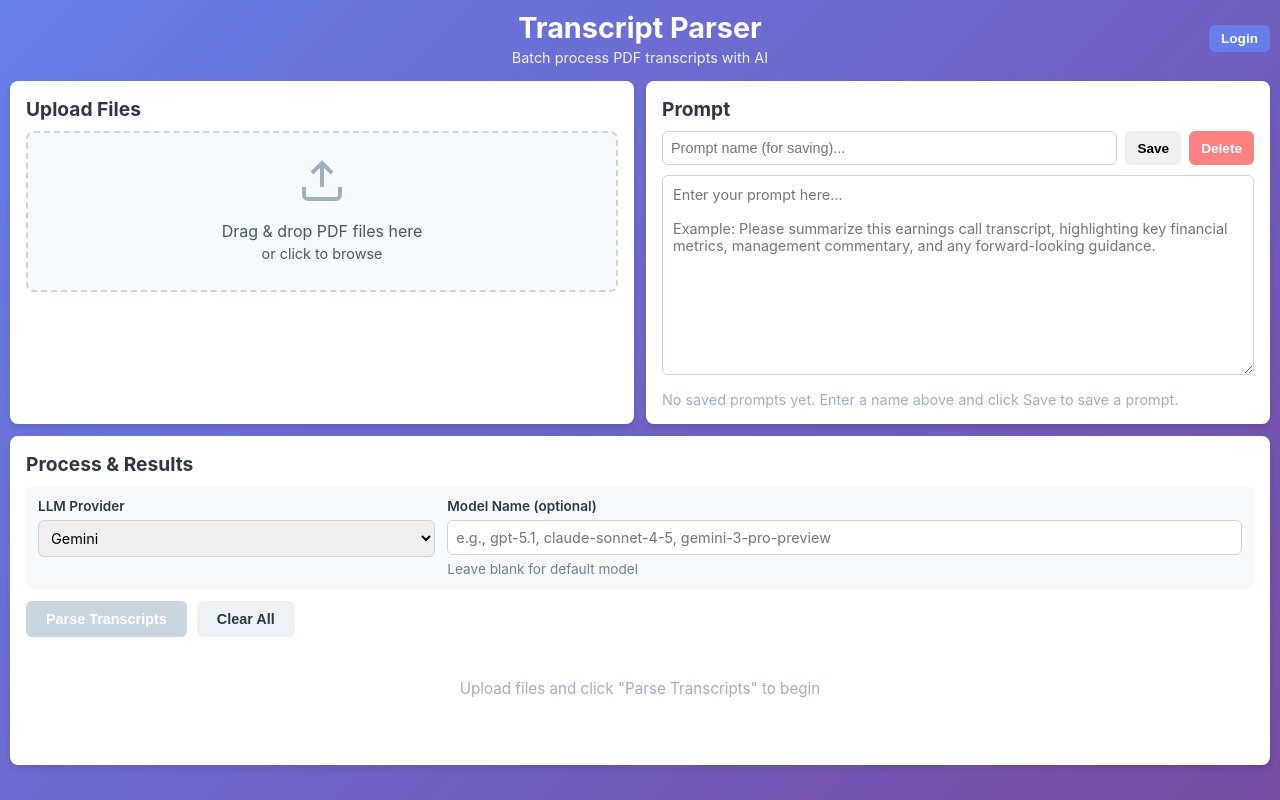
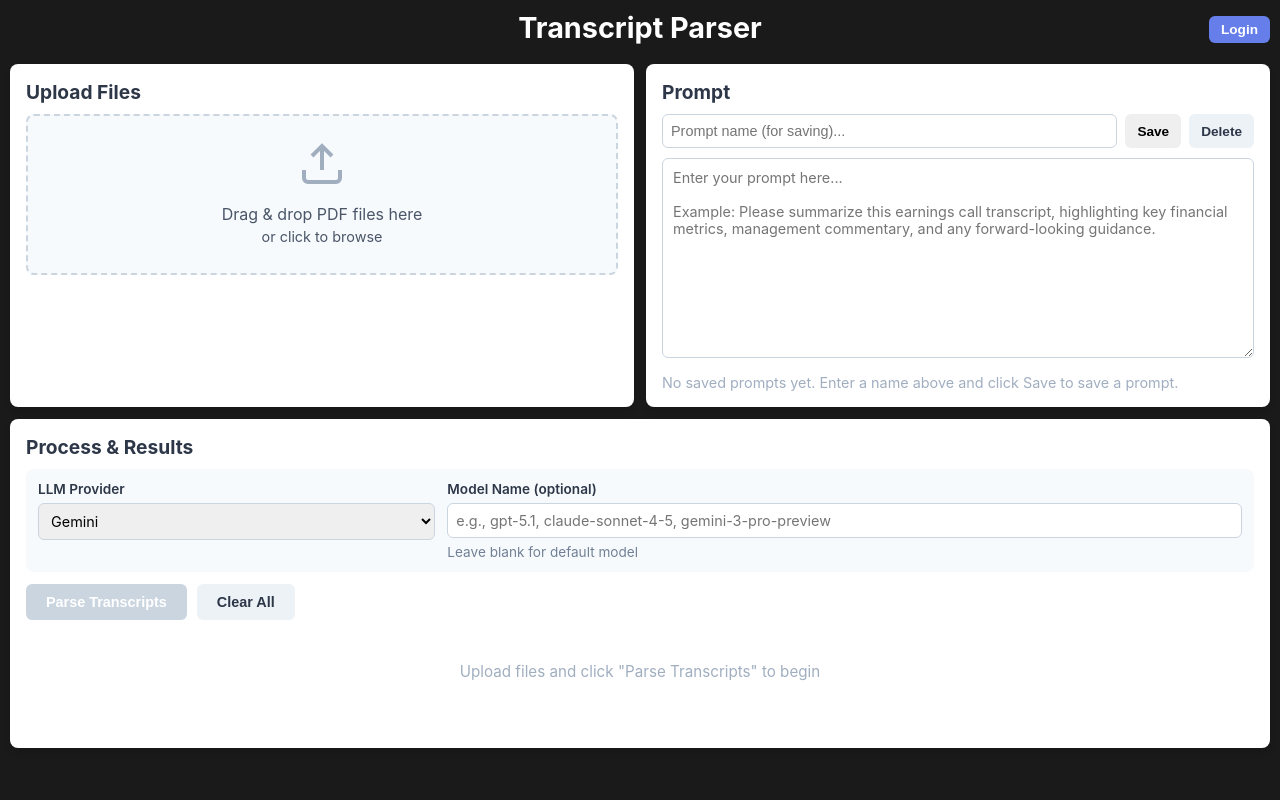
Before and after one commit to jelee1191/Transcript-parser, a website: page index.html in a window 1280 px wide. Drawn offline with nearby package versions, Linux system fonts and the light colour scheme; no server answers.

Commit message:
Apply dark mode styling and UI cleanup
Changes:
1. Background: Purple gradient → Dark gray (#1a1a1a)
   - Traditional dark mode appearance
   - Better contrast with white panels

2. Delete button: Remove red coloring
   - Now matches secondary button style (gray)
   - Removed danger/warning visual emphasis

3. Header: Remove subtitle
   - Removed "Batch process PDF transcripts with AI" tagline
   - Cleaner, more minimal header
   - Saves vertical space

Result: Clean dark mode interface with neutral button colors

```diff
--- a/index.html
+++ b/index.html
@@ -12,7 +12,6 @@
             <div class="header-content">
                 <div class="header-title">
                     <h1>Transcript Parser</h1>
-                    <p class="subtitle">Batch process PDF transcripts with AI</p>
                 </div>
                 <div class="auth-section" id="authSection">
                     <div class="auth-user" id="authUser" style="display: none;">
--- a/styles.css
+++ b/styles.css
@@ -6,7 +6,7 @@
 
 body {
     font-family: -apple-system, BlinkMacSystemFont, 'Segoe UI', Roboto, Oxygen, Ubuntu, Cantarell, sans-serif;
-    background: linear-gradient(135deg, #667eea 0%, #764ba2 100%);
+    background: #1a1a1a;
     min-height: 100vh;
     padding: 10px;
 }
@@ -308,12 +308,12 @@ header h1 {
 }
 
 .btn-danger {
-    background: #fc8181;
-    color: white;
+    background: #edf2f7;
+    color: #2d3748;
 }
 
 .btn-danger:hover {
-    background: #f56565;
+    background: #e2e8f0;
 }
 
 .results-container {
```
